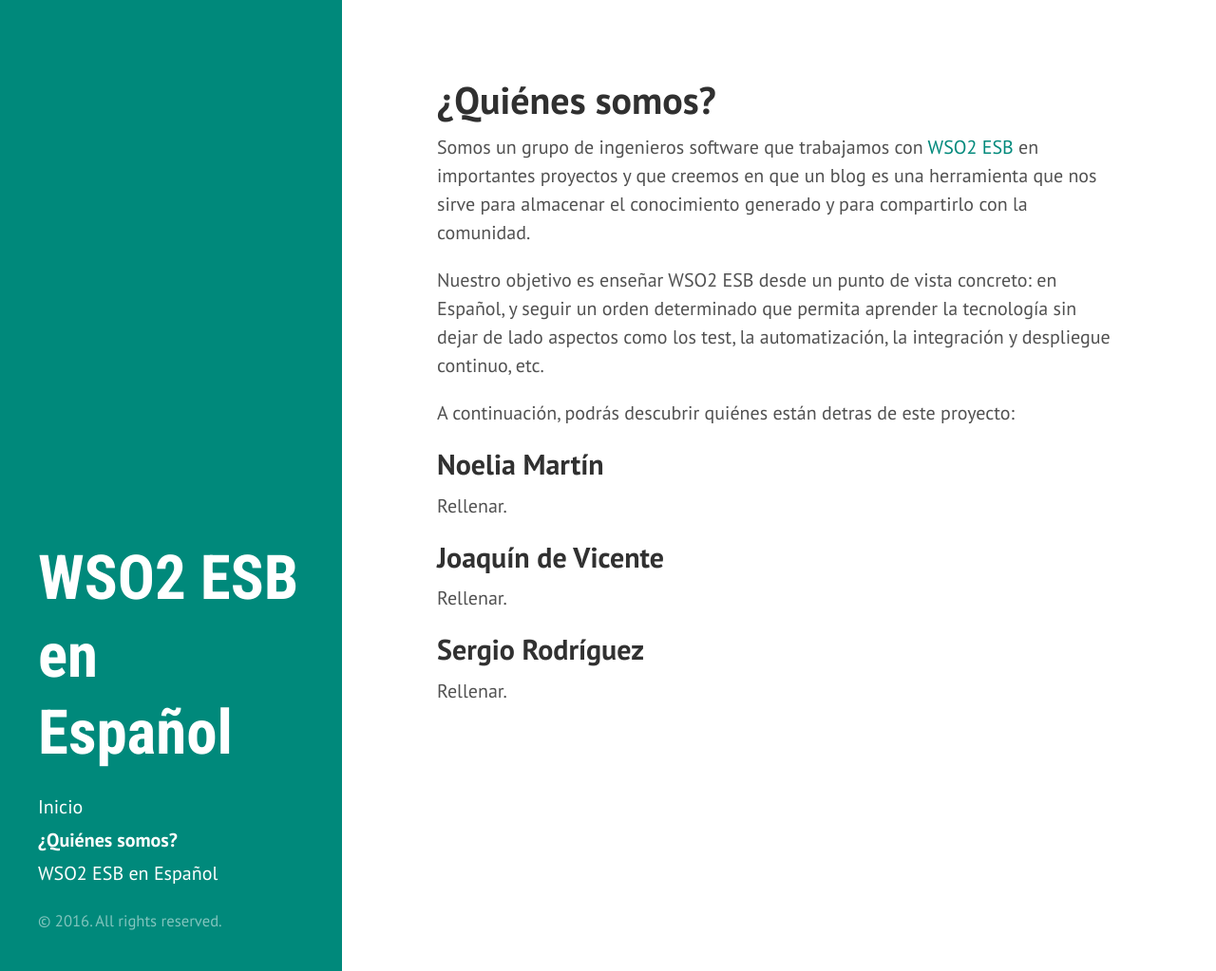
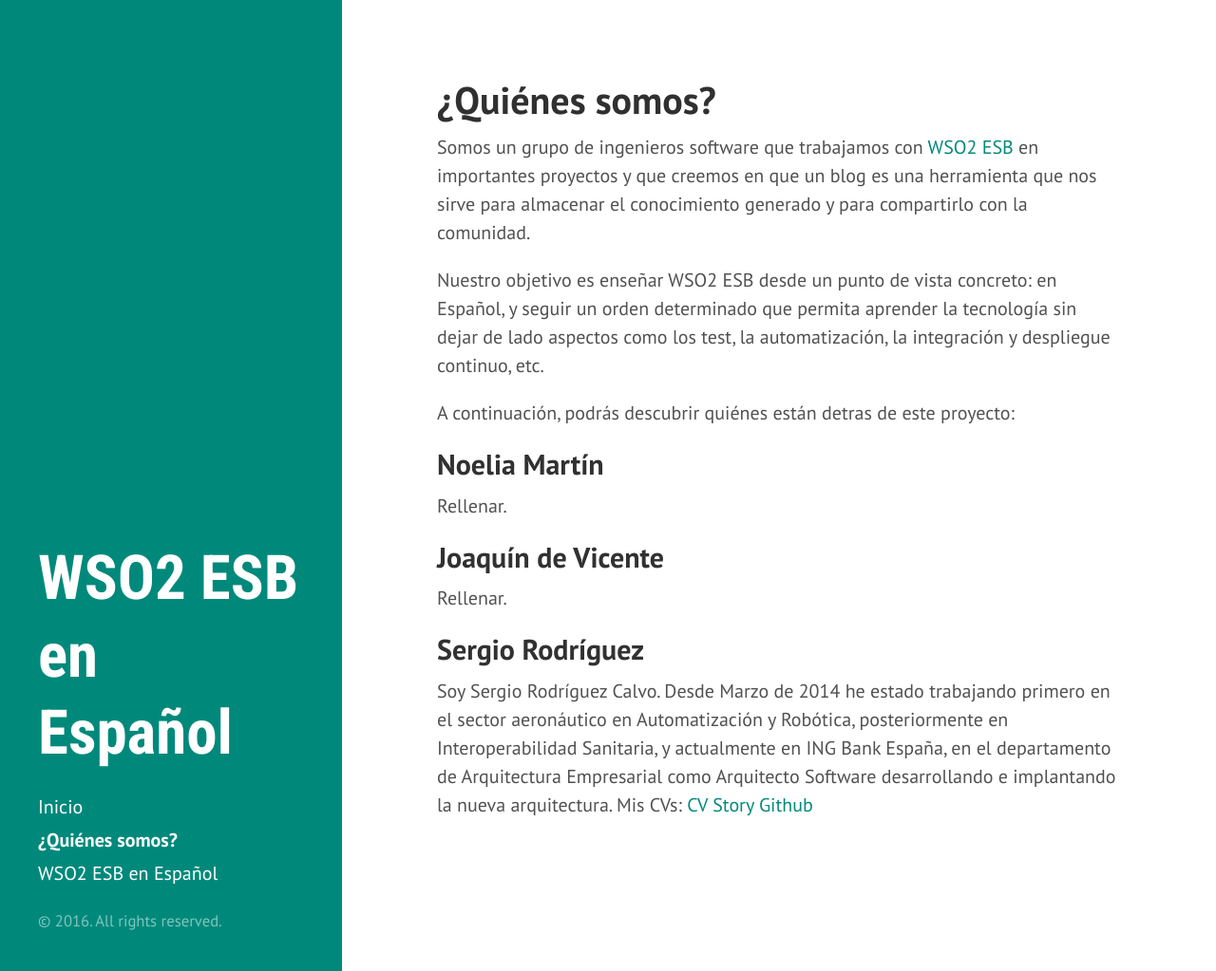
Before and after one commit to wso2esbenespanol/wso2esbenespanol.github.io, a Jekyll site: the page built from about.md, in a window 1280 px wide and 1023 px high. Shown: the whole window at 95% size. Built offline with Jekyll 4.4.1, drawn with Linux system fonts in a browser that asks for light colours; nearby versions of some CDN libraries.

Commit message:
Update About.md

```diff
--- a/about.md
+++ b/about.md
@@ -19,4 +19,4 @@ Rellenar.
 
 ## Sergio Rodríguez
 
-Rellenar.
+Soy Sergio Rodríguez Calvo. Desde Marzo de 2014 he estado trabajando primero en el sector aeronáutico en Automatización y Robótica, posteriormente en Interoperabilidad Sanitaria, y actualmente en ING Bank España, en el departamento de Arquitectura Empresarial como Arquitecto Software desarrollando e implantando la nueva arquitectura. Mis CVs: [CV](http://sergiorodriguezcalvo.github.io/) [Story](http://stackoverflow.com/story/serrodcal) [Github](https://github.com/serrodcal)
```
